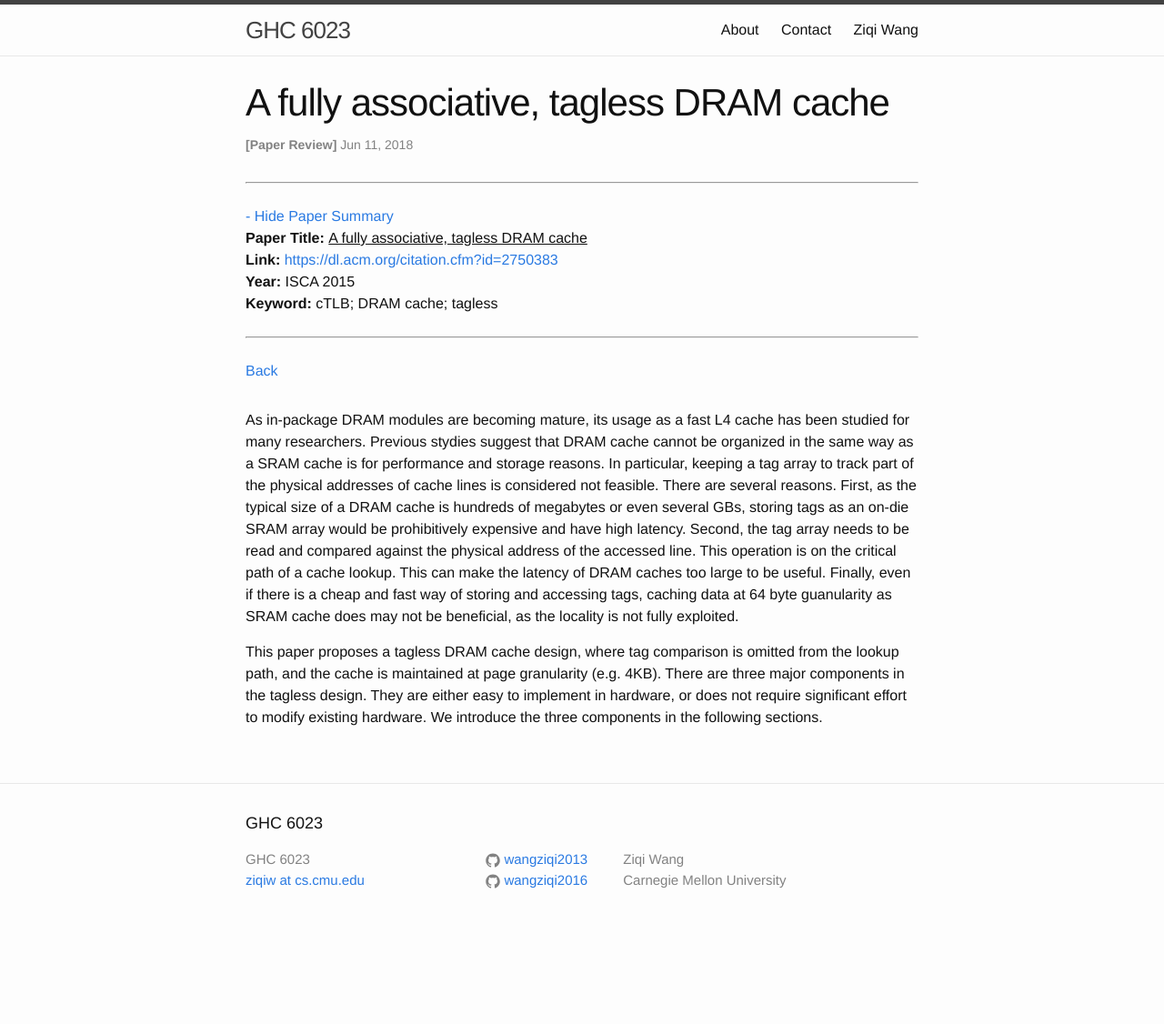
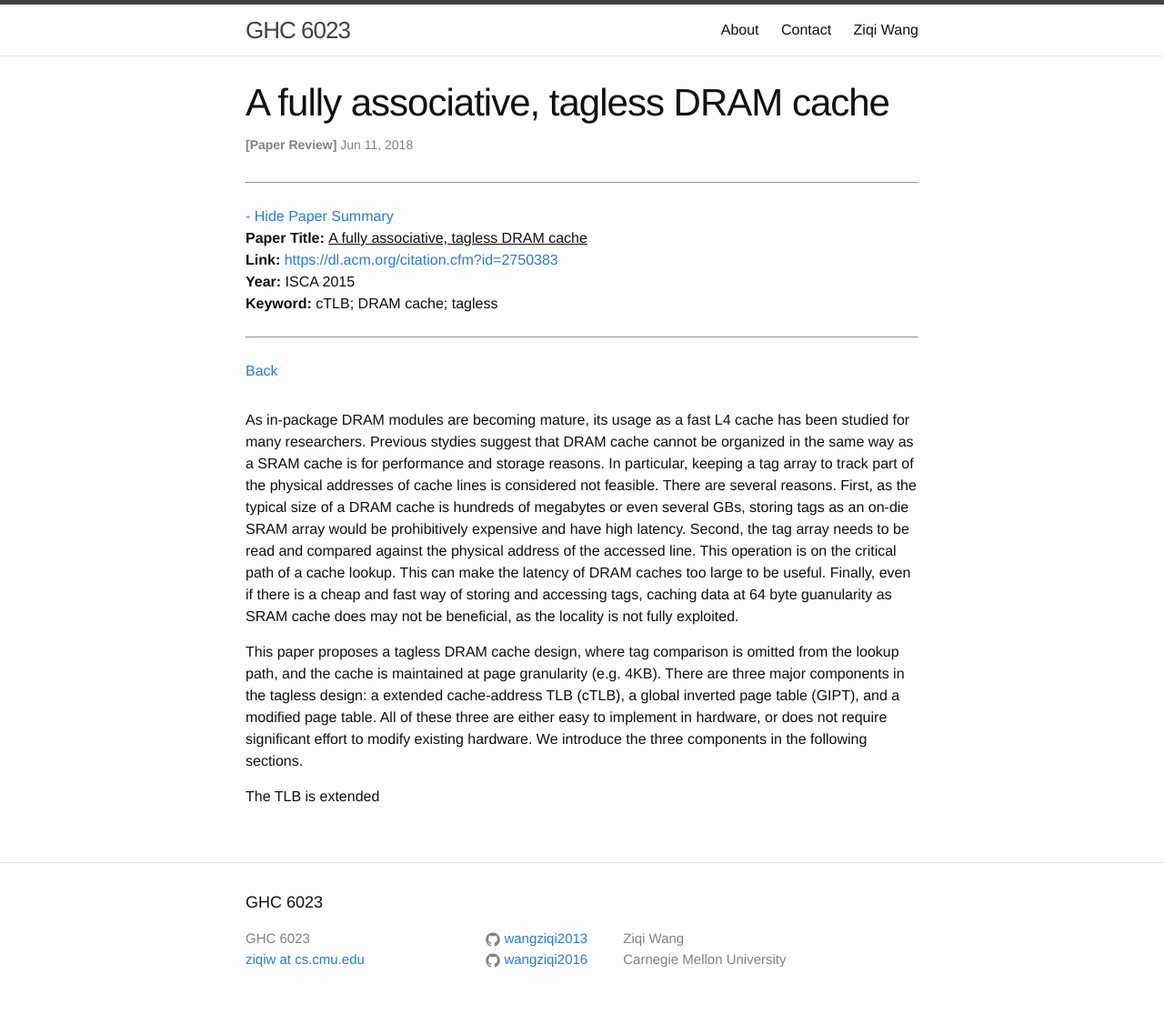
Before and after one commit to wangziqi2013/wangziqi2013.github.io, a Jekyll site: the page built from _posts/2018-06-11-A-fully-associative-tagless-dram-cache.markdown, in a window 1280 px wide. Shown: the whole page at 91% size. Built offline with Jekyll 4.4.1, drawn with Linux system fonts in a browser that asks for light colours; before the commit the page ends 1039 px from its top, so only the background shows below that.

Commit message:
Small change

```diff
--- a/_posts/2018-06-11-A-fully-associative-tagless-dram-cache.markdown
+++ b/_posts/2018-06-11-A-fully-associative-tagless-dram-cache.markdown
@@ -25,6 +25,9 @@ way of storing and accessing tags, caching data at 64 byte guanularity as SRAM c
 as the locality is not fully exploited.
 
 This paper proposes a tagless DRAM cache design, where tag comparison is omitted from the lookup path, and
-the cache is maintained at page granularity (e.g. 4KB). There are three major components in the tagless design.
-They are either easy to implement in hardware, or does not require significant effort to modify existing hardware.
-We introduce the three components in the following sections.
+the cache is maintained at page granularity (e.g. 4KB). There are three major components in the tagless design:
+a extended cache-address TLB (cTLB), a global inverted page table (GIPT), and a modified page table.
+All of these three are either easy to implement in hardware, or does not require significant effort to modify
+existing hardware. We introduce the three components in the following sections.
+
+The TLB is extended
```
